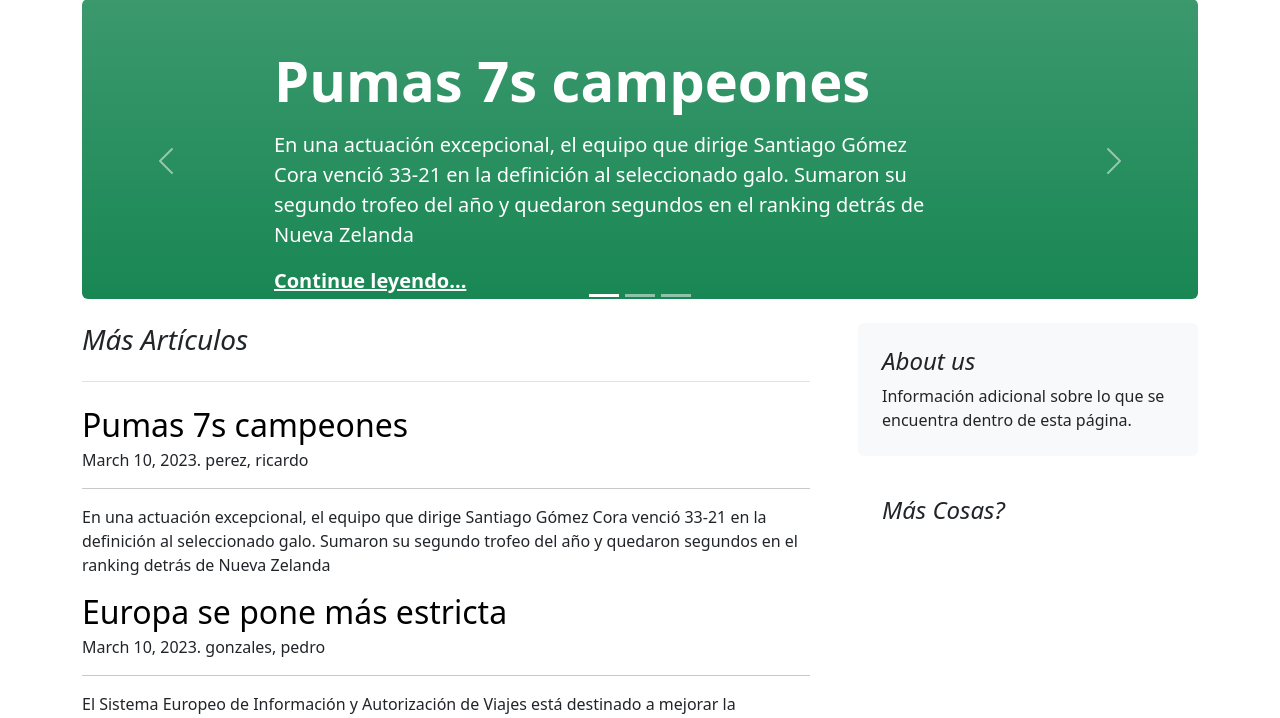
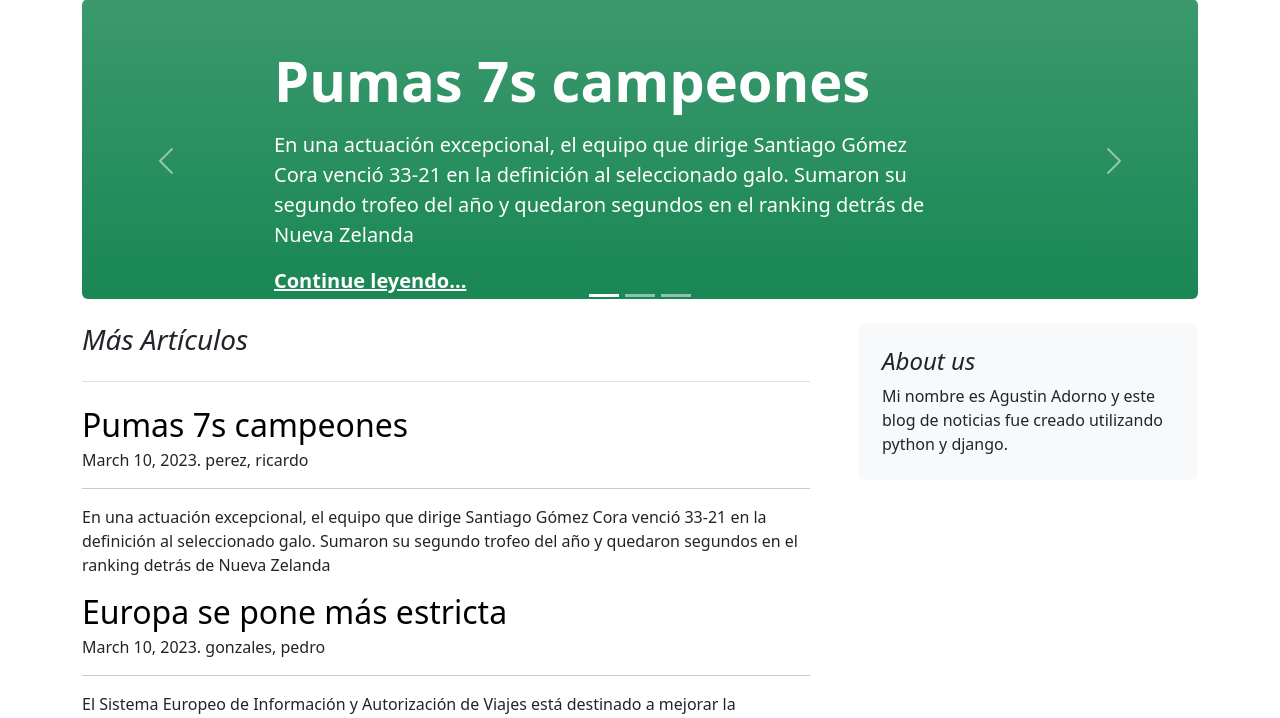
Before and after one commit to AdornoAgus/Proyecto-Final-Adorno, a Django app: page / in a window 1280 px wide. Shown: the part 81-799 px from the top of the page. Run offline with Django 4.2, Linux system fonts and the light colour scheme; data comes from the database, SQL or seed files in the repository.

Commit message:
V1.6.5 ENTREGADOOO

```diff
--- a/blogs/templates/blogs/inicio.html
+++ b/blogs/templates/blogs/inicio.html
@@ -43,11 +43,12 @@
                 <div class="position-sticky" style="top: 2rem;">
                     <div class="p-4 mb-3 bg-light rounded">
                         <h4 class="fst-italic">About us</h4>
-                        <p class="mb-0">Información adicional sobre lo que se encuentra dentro de esta página.</p>
+                        <p class="mb-0">Mi nombre es Agustin Adorno y este blog de noticias fue creado utilizando python y django.
+                        </p>
                     </div>
 
                     <div class="p-4">
-                        <h4 class="fst-italic">Más Cosas?</h4>
+                        <h4 class="fst-italic"></h4>
                     </div>
                 </div>
             </div>
```
